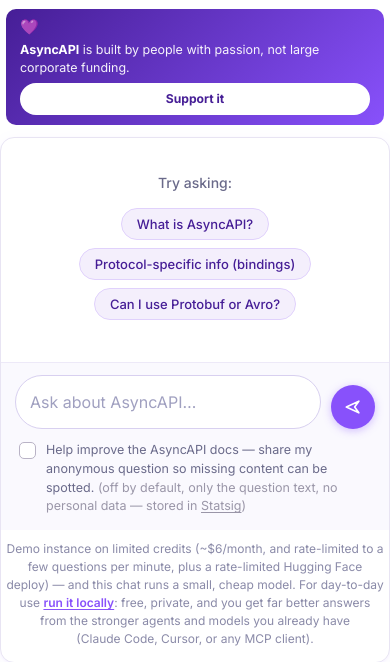
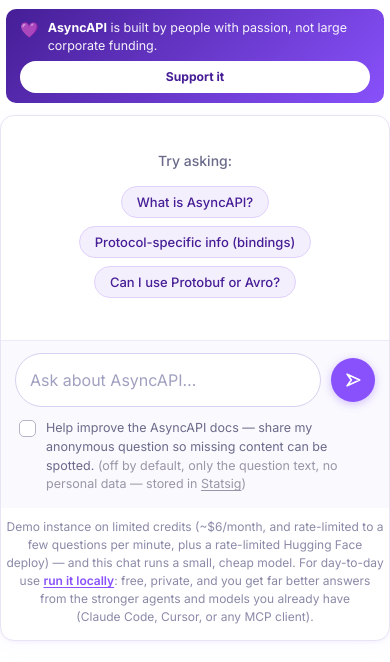
Before and after one commit to derberg/asyncapi-knowledge-mcp, a website: page chat/index.html in a window 390 px wide. Shown: the part 193-855 px from the top of the page. Drawn offline with Linux system fonts and the light colour scheme.

Commit message:
fix(chat): keep heart inline, center send button, point arrow right
Use flex-basis 0 on the sustain text so the wrap calc keeps it on the
heart's line instead of stranding the heart on its own row. Center the
send button against the input pill (was bottom-aligned, so the round
button sat low), and flip the send glyph so it points right toward send.

```diff
--- a/chat/index.html
+++ b/chat/index.html
@@ -125,7 +125,7 @@
           </div>
           <button class="btn btn--send" type="submit" id="send" aria-label="Send question">
             <svg viewBox="0 0 24 24" width="20" height="20" fill="none" aria-hidden="true">
-              <path d="M4 12l15-7-5 7 5 7-15-7z" stroke="currentColor" stroke-width="2" stroke-linejoin="round" />
+              <path d="M20 12l-15-7 5 7-5 7 15-7z" stroke="currentColor" stroke-width="2" stroke-linejoin="round" />
             </svg>
           </button>
         </div>
--- a/chat/styles.css
+++ b/chat/styles.css
@@ -629,7 +629,7 @@
 }
 .composer__row {
   display: flex;
-  align-items: flex-end;
+  align-items: center;
   gap: 10px;
 }
 .composer__field {
@@ -796,11 +796,16 @@
     gap: 7px 9px;
     margin: 0 6px 12px;
     justify-content: flex-start;
+    align-items: flex-start;
     text-align: left;
   }
-  .sustain__heart { font-size: 15px; }
+  .sustain__heart { font-size: 15px; line-height: 1.4; }
   .sustain__text {
-    flex: 1 1 auto;
+    /* flex-basis 0 (not auto) so the wrap calc treats the text as zero-width and
+       keeps it on the same flex line as the heart; it then grows to fill and
+       wraps its own words. With auto basis the full sentence width forces the
+       text onto its own line, stranding the heart. */
+    flex: 1 1 0;
     min-width: 0;
     font-size: 0.78rem;
     line-height: 1.4;
```
